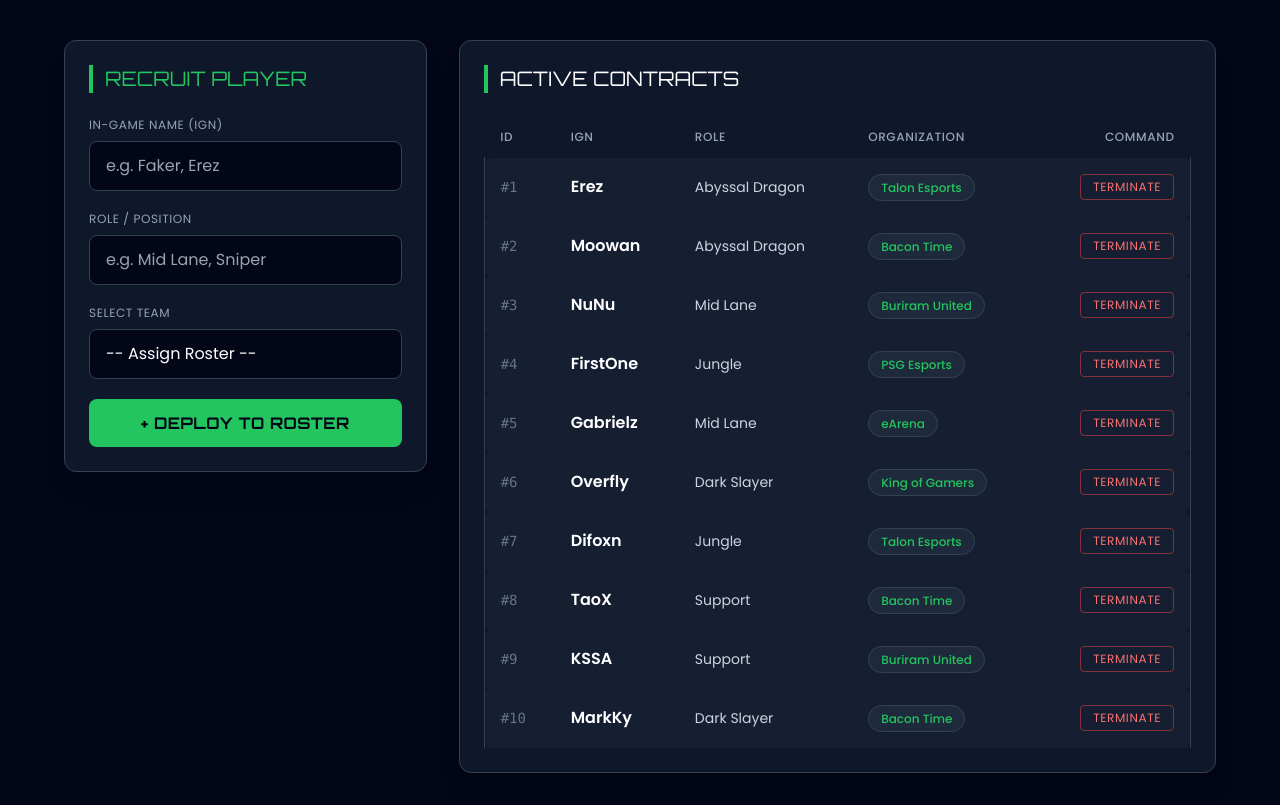
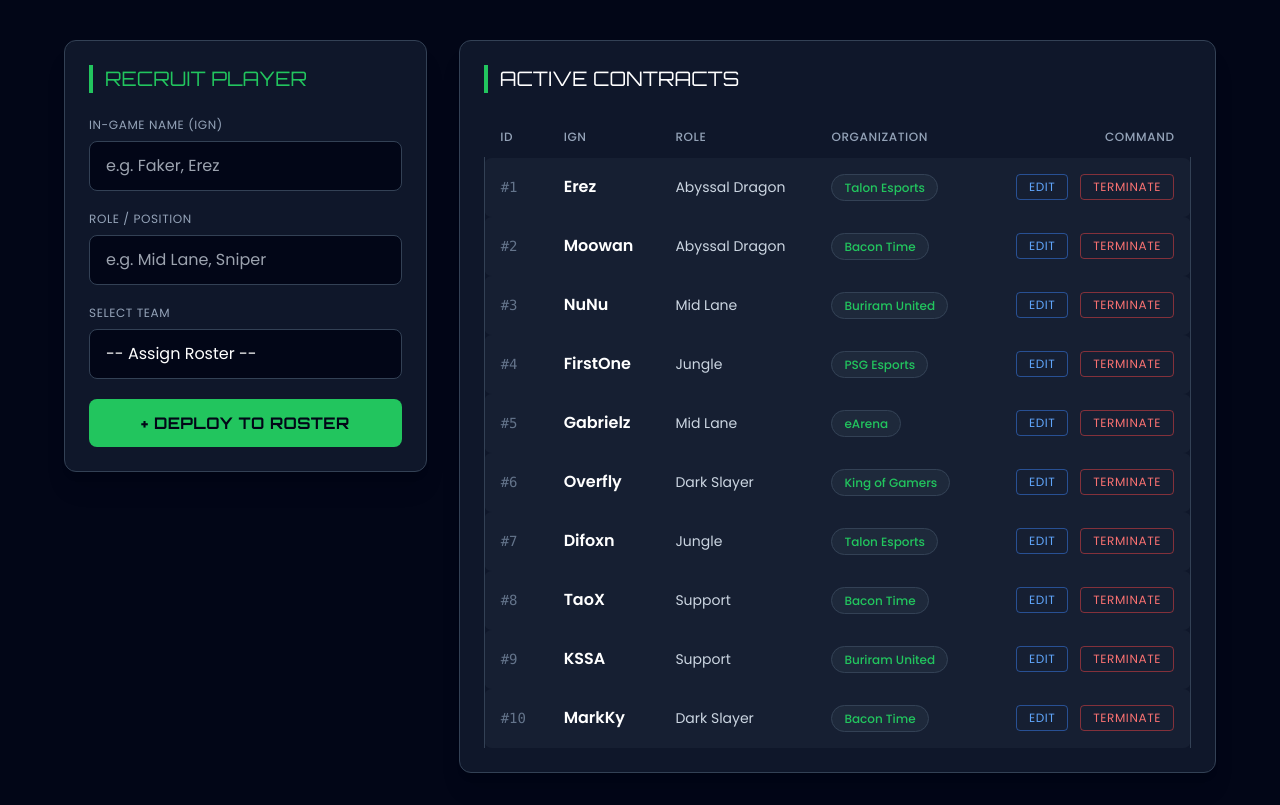
Before and after one commit to Sea122/CS104_Lone-Wolf, a Flask app: page / in a window 1280 px wide. Shown: the part 133-938 px from the top of the page. Run offline with Flask 3, Linux system fonts and the light colour scheme; data comes from the database, SQL or seed files in the repository; some libraries are stand-ins or nearby versions.

Commit message:
Update index.html

```diff
--- a/templates/index.html
+++ b/templates/index.html
@@ -4,20 +4,18 @@
     <meta charset="UTF-8">
     <meta name="viewport" content="width=device-width, initial-scale=1.0">
     <title>E-Sports Roster Management</title>
-
     <script src="https://cdn.tailwindcss.com"></script>
-
     <link href="https://fonts.googleapis.com/css2?family=Orbitron:wght@400;700&family=Poppins:wght@300;400;500;600&display=swap" rel="stylesheet">
-
     <script>
         tailwind.config = {
             theme: {
                 extend: {
                     colors: {
-                        'esport-dark': '#0f172a',    /* สีกรมเข้ม (พื้นหลังการ์ด) */
-                        'esport-darker': '#020617',  /* สีดำสุด (พื้นหลังหลัก) */
-                        'esport-neon': '#22c55e',    /* สีเขียวสะท้อนแสง */
-                        'esport-gray': '#334155'     /* สีเทาสำหรับเส้นขอบ */
+                        'esport-dark': '#0f172a',
+                        'esport-darker': '#020617',
+                        'esport-neon': '#22c55e',
+                        'esport-blue': '#3b82f6',
+                        'esport-gray': '#334155'
                     },
                     fontFamily: {
                         'orbitron': ['Orbitron', 'sans-serif'],
@@ -30,12 +28,8 @@
     <style>
         body { font-family: 'Poppins', sans-serif; }
         h1, h2, h3, .brand-font { font-family: 'Orbitron', sans-serif; }
-
-        /* ลูกเล่นขอบเรืองแสงเวลาเอาเมาส์ไปชี้ */
         .neon-glow { transition: all 0.3s ease; border: 1px solid #334155; }
         .neon-glow:hover { border-color: #22c55e; box-shadow: 0 0 15px rgba(34, 197, 94, 0.2); }
-
-        /* สไตล์ตาราง */
         table { border-collapse: separate; border-spacing: 0 8px; }
         tr.table-row { background-color: rgba(30, 41, 59, 0.5); transition: all 0.2s; }
         tr.table-row:hover { background-color: rgba(34, 197, 94, 0.1); transform: scale(1.01); }
@@ -45,7 +39,6 @@
     </style>
 </head>
 <body class="bg-esport-darker text-slate-200 min-h-screen p-4 md:p-8">
-
     <div class="max-w-6xl mx-auto">
         <header class="mb-10 text-center md:text-left flex flex-col md:flex-row justify-between items-end border-b border-esport-gray pb-6">
             <div>
@@ -59,51 +52,37 @@
                 <span class="text-esport-neon text-xs tracking-widest brand-font">SYSTEM ONLINE</span>
             </div>
         </header>
-
         <div class="grid grid-cols-1 lg:grid-cols-3 gap-8">
-
             <div class="lg:col-span-1">
                 <div class="bg-esport-dark rounded-xl p-6 neon-glow shadow-xl">
                     <h2 class="text-xl text-esport-neon mb-6 border-l-4 border-esport-neon pl-3">RECRUIT PLAYER</h2>
-
                     <form action="/add" method="POST" class="space-y-5">
                         <div>
                             <label class="block text-xs uppercase tracking-wider text-slate-400 mb-2">In-Game Name (IGN)</label>
-                            <input type="text" name="ign" required
-                                class="w-full bg-esport-darker border border-esport-gray rounded-lg px-4 py-3 text-white focus:outline-none focus:border-esport-neon focus:ring-1 focus:ring-esport-neon transition-colors"
-                                placeholder="e.g. Faker, Erez">
+                            <input type="text" name="ign" required class="w-full bg-esport-darker border border-esport-gray rounded-lg px-4 py-3 text-white focus:outline-none focus:border-esport-neon focus:ring-1 focus:ring-esport-neon transition-colors" placeholder="e.g. Faker, Erez">
                         </div>
-
                         <div>
                             <label class="block text-xs uppercase tracking-wider text-slate-400 mb-2">Role / Position</label>
-                            <input type="text" name="role" required
-                                class="w-full bg-esport-darker border border-esport-gray rounded-lg px-4 py-3 text-white focus:outline-none focus:border-esport-neon focus:ring-1 focus:ring-esport-neon transition-colors"
-                                placeholder="e.g. Mid Lane, Sniper">
+                            <input type="text" name="role" required class="w-full bg-esport-darker border border-esport-gray rounded-lg px-4 py-3 text-white focus:outline-none focus:border-esport-neon focus:ring-1 focus:ring-esport-neon transition-colors" placeholder="e.g. Mid Lane, Sniper">
                         </div>
-
                         <div>
                             <label class="block text-xs uppercase tracking-wider text-slate-400 mb-2">Select Team</label>
-                            <select name="team_id" required
-                                class="w-full bg-esport-darker border border-esport-gray rounded-lg px-4 py-3 text-white focus:outline-none focus:border-esport-neon appearance-none transition-colors">
+                            <select name="team_id" required class="w-full bg-esport-darker border border-esport-gray rounded-lg px-4 py-3 text-white focus:outline-none focus:border-esport-neon appearance-none transition-colors">
                                 <option value="" disabled selected>-- Assign Roster --</option>
                                 {% for team in teams %}
                                     <option value="{{ team['team_id'] }}">{{ team['team_name'] }}</option>
                                 {% endfor %}
                             </select>
                         </div>
-
-                        <button type="submit"
-                            class="w-full mt-6 bg-esport-neon hover:bg-emerald-500 text-esport-darker font-bold py-3 px-4 rounded-lg brand-font tracking-wide transition-all duration-300 transform hover:-translate-y-1 hover:shadow-[0_0_15px_rgba(34,197,94,0.4)]">
+                        <button type="submit" class="w-full mt-6 bg-esport-neon hover:bg-emerald-500 text-esport-darker font-bold py-3 px-4 rounded-lg brand-font tracking-wide transition-all duration-300 transform hover:-translate-y-1 hover:shadow-[0_0_15px_rgba(34,197,94,0.4)]">
                             + DEPLOY TO ROSTER
                         </button>
                     </form>
                 </div>
             </div>
-
             <div class="lg:col-span-2">
                 <div class="bg-esport-dark rounded-xl p-6 neon-glow shadow-xl min-h-[500px]">
                     <h2 class="text-xl text-white mb-6 border-l-4 border-esport-neon pl-3">ACTIVE CONTRACTS</h2>
-
                     <div class="overflow-x-auto">
                         <table class="w-full text-sm text-left">
                             <thead class="text-xs text-slate-400 uppercase tracking-wider">
@@ -126,10 +105,11 @@
                                             {{ player['team_name'] }}
                                         </span>
                                     </td>
-                                    <td class="text-right">
-                                        <a href="/delete/{{ player['player_id'] }}"
-                                           onclick="return confirm('Drop {{ player['ign'] }} from the roster? This cannot be undone.');"
-                                           class="inline-block px-3 py-1 border border-red-500/50 text-red-400 hover:bg-red-500 hover:text-white rounded transition-colors text-xs uppercase tracking-wider">
+                                    <td class="text-right whitespace-nowrap">
+                                        <button onclick="openEditModal({{ player['player_id'] }}, '{{ player['ign'] }}', '{{ player['role'] }}', {{ player['team_id'] }})" class="inline-block px-3 py-1 border border-blue-500/50 text-blue-400 hover:bg-blue-500 hover:text-white rounded transition-colors text-xs uppercase tracking-wider mr-2">
+                                            Edit
+                                        </button>
+                                        <a href="/delete/{{ player['player_id'] }}" onclick="return confirm('Drop {{ player['ign'] }} from the roster? This cannot be undone.');" class="inline-block px-3 py-1 border border-red-500/50 text-red-400 hover:bg-red-500 hover:text-white rounded transition-colors text-xs uppercase tracking-wider">
                                             Terminate
                                         </a>
                                     </td>
@@ -137,7 +117,6 @@
                                 {% endfor %}
                             </tbody>
                         </table>
-
                         {% if not players %}
                         <div class="text-center py-10 text-slate-500">
                             <p class="mb-2">No players found in the database.</p>
@@ -147,8 +126,50 @@
                     </div>
                 </div>
             </div>
-
         </div>
     </div>
+    <div id="editModal" class="hidden fixed inset-0 bg-black/80 flex items-center justify-center z-50 p-4">
+        <div class="bg-esport-dark border border-esport-gray rounded-xl p-6 shadow-2xl w-full max-w-md">
+            <h2 class="text-xl text-esport-blue mb-6 border-l-4 border-esport-blue pl-3">UPDATE CONTRACT</h2>
+            <form id="editForm" method="POST" class="space-y-5">
+                <div>
+                    <label class="block text-xs uppercase tracking-wider text-slate-400 mb-2">In-Game Name (IGN)</label>
+                    <input type="text" id="edit_ign" name="ign" required class="w-full bg-esport-darker border border-esport-gray rounded-lg px-4 py-3 text-white focus:outline-none focus:border-esport-blue transition-colors">
+                </div>
+                <div>
+                    <label class="block text-xs uppercase tracking-wider text-slate-400 mb-2">Role / Position</label>
+                    <input type="text" id="edit_role" name="role" required class="w-full bg-esport-darker border border-esport-gray rounded-lg px-4 py-3 text-white focus:outline-none focus:border-esport-blue transition-colors">
+                </div>
+                <div>
+                    <label class="block text-xs uppercase tracking-wider text-slate-400 mb-2">Select Team</label>
+                    <select id="edit_team_id" name="team_id" required class="w-full bg-esport-darker border border-esport-gray rounded-lg px-4 py-3 text-white focus:outline-none focus:border-esport-blue appearance-none transition-colors">
+                        {% for team in teams %}
+                            <option value="{{ team['team_id'] }}">{{ team['team_name'] }}</option>
+                        {% endfor %}
+                    </select>
+                </div>
+                <div class="flex space-x-3 mt-6">
+                    <button type="button" onclick="closeEditModal()" class="w-1/2 bg-slate-700 hover:bg-slate-600 text-white font-bold py-3 px-4 rounded-lg transition-colors">
+                        CANCEL
+                    </button>
+                    <button type="submit" class="w-1/2 bg-esport-blue hover:bg-blue-400 text-white font-bold py-3 px-4 rounded-lg transition-colors shadow-[0_0_15px_rgba(59,130,246,0.3)]">
+                        SAVE UPDATE
+                    </button>
+                </div>
+            </form>
+        </div>
+    </div>
+    <script>
+        function openEditModal(id, ign, role, team_id) {
+            document.getElementById('edit_ign').value = ign;
+            document.getElementById('edit_role').value = role;
+            document.getElementById('edit_team_id').value = team_id;
+            document.getElementById('editForm').action = '/edit/' + id;
+            document.getElementById('editModal').classList.remove('hidden');
+        }
+        function closeEditModal() {
+            document.getElementById('editModal').classList.add('hidden');
+        }
+    </script>
 </body>
 </html>
```
